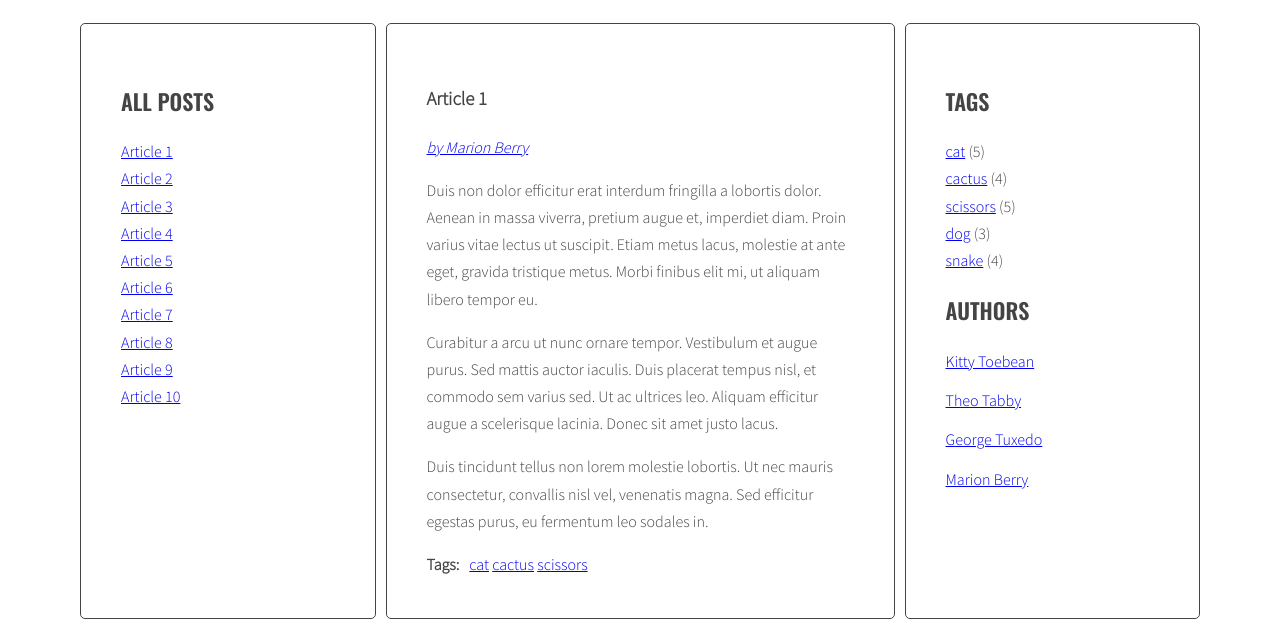
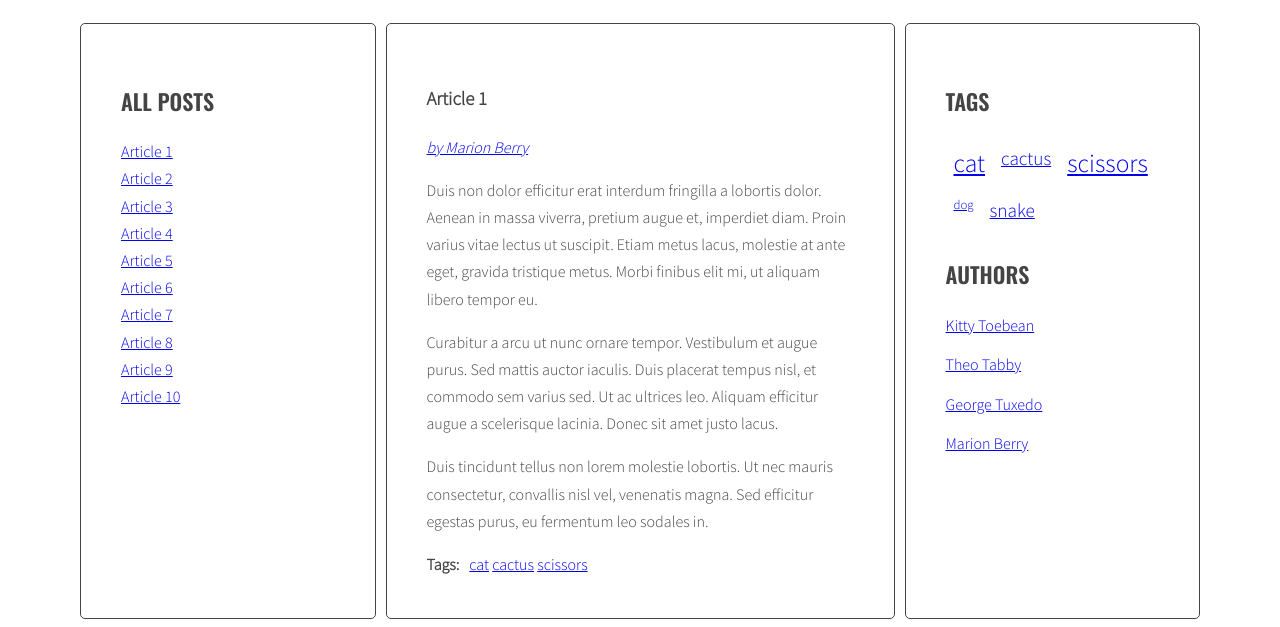
Before and after one commit to Desmord/javascript-blog, a website: page index.html in a window 1280 px wide. Shown: the part 220-847 px from the top of the page. Drawn offline with nearby package versions, Linux system fonts and the light colour scheme.

Commit message:
Display tags cloud

```diff
--- a/js/script.js
+++ b/js/script.js
@@ -33,7 +33,8 @@
         optTitleListSelector = '.titles',
         optArticleTagsSelector = '.post-tags .list',
         optTagsListSelector = '.tags.list',
-        optArticleAuthorSelector = `.post-author`;
+        optArticleAuthorSelector = `.post-author`,
+        optCloudClassPrefi = 'tag-size-';
 
     const generateTitleLinks = function (filtredLinksId) {
 
@@ -193,11 +194,52 @@
 
     addClickListenersToAuthors();
 
+    const calculateTagsParams = function (tags) {
+        let params = {
+            max: 0,
+            min: 999999,
+        };
+
+        for (let tag in tags) {
+            params.max = tags[tag] > params.max ? tags[tag] : params.max;
+            params.min = tags[tag] < params.min ? tags[tag] : params.min;
+        }
+
+        return params;
+    };
+
+    const getTagLinkSizeClass = function (tag, params) {
+        const tagNumberMoreThenMininum = tag - params.min;
+        const paramsNumberRange = params.max - params.min;
+        let tagRange = 0;
+
+        if (tagNumberMoreThenMininum === 0) {
+            tagRange = 0;
+        } else if (tagNumberMoreThenMininum === paramsNumberRange) {
+            tagRange = 1;
+        } else {
+            console.log(`liczymy`);
+            tagRange = tagNumberMoreThenMininum / paramsNumberRange;
+        }
+
+
+        if (tagRange >= 0.8) {
+            return 5;
+        } else if (tagRange >= 0.6) {
+            return 4;
+        } else if (tagRange >= 0.4) {
+            return 3;
+        } else if (tagRange >= 0.2) {
+            return 2;
+        } else {
+            return 1;
+        }
+
+    };
+
     const generateTagsLinks = function () {
 
-        let allTags = {},
-            // let allTags = [],
-            html = ``;
+        let allTags = {};
         const allArticles = document.querySelectorAll(`article`);
         const tagsWrapper = document.querySelector(optTagsListSelector);
 
@@ -217,8 +259,11 @@
 
         }
 
+        const tagsParams = calculateTagsParams(allTags);
+        let html = ``;
+
         for (let tag in allTags) {
-            html = html + '<li><a href="#">' + tag + '</a> <span>(' + allTags[tag] + ')</span></li>';
+            html = html + '<li><a href="#tag-' + tag + '" class="'+optCloudClassPrefi+''+getTagLinkSizeClass(allTags[tag],tagsParams)+' cloud">' + tag + '</a></li>';
         }
 
         tagsWrapper.insertAdjacentHTML(`beforeend`, html);
@@ -227,4 +272,7 @@
 
     generateTagsLinks();
 
+    // klikanie w tag ma działac jak poprzednio
+    // tak samo lista autorów
+    // zrobic opt w obkiecie
 }
--- a/sass/style.scss
+++ b/sass/style.scss
@@ -42,6 +42,26 @@ body {
         font-weight: 400;
         color: lighten($color-dark, 20%);
     }
+}
+
+.tag-size-1 {
+    font-size: 0.8rem;
+}
+
+.tag-size-2 {
+    font-size: 1rem;
+}
+
+.tag-size-3 {
+    font-size: 1.2rem;
+}
+
+.tag-size-4 {
+    font-size: 1.4rem;
+}
+
+.tag-size-5 {
+    font-size: 1.6rem;
 }
 
 /* Layout */
@@ -125,3 +145,16 @@ body {
         margin: 0 10px 0 0;
     }
 }
+
+/* Tags */
+.cloud{
+    display: inline;
+    float: left;
+    padding: 4px 8px;
+}
+
+
+.list.tags{
+    display: block;
+    min-height: 100px;
+}
```
Also changed, not shown: css/style.css, 1 other file.
